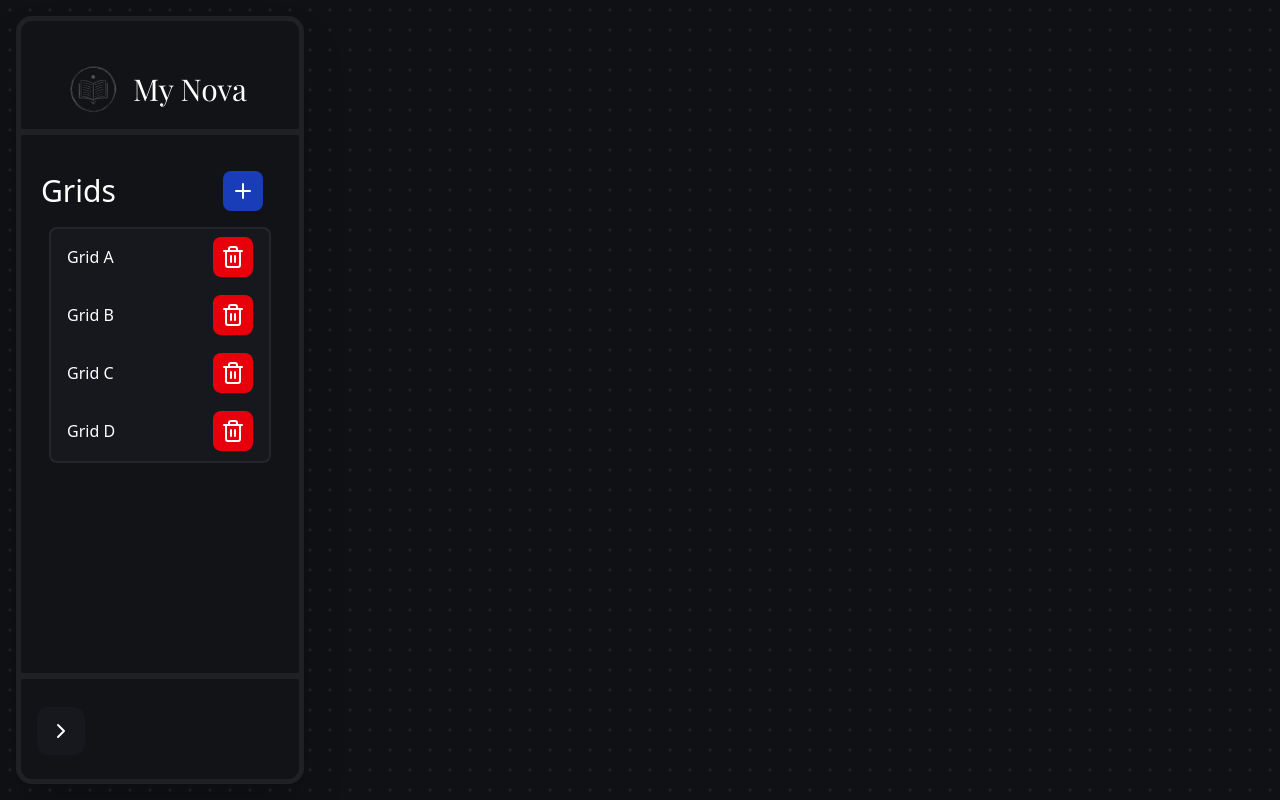
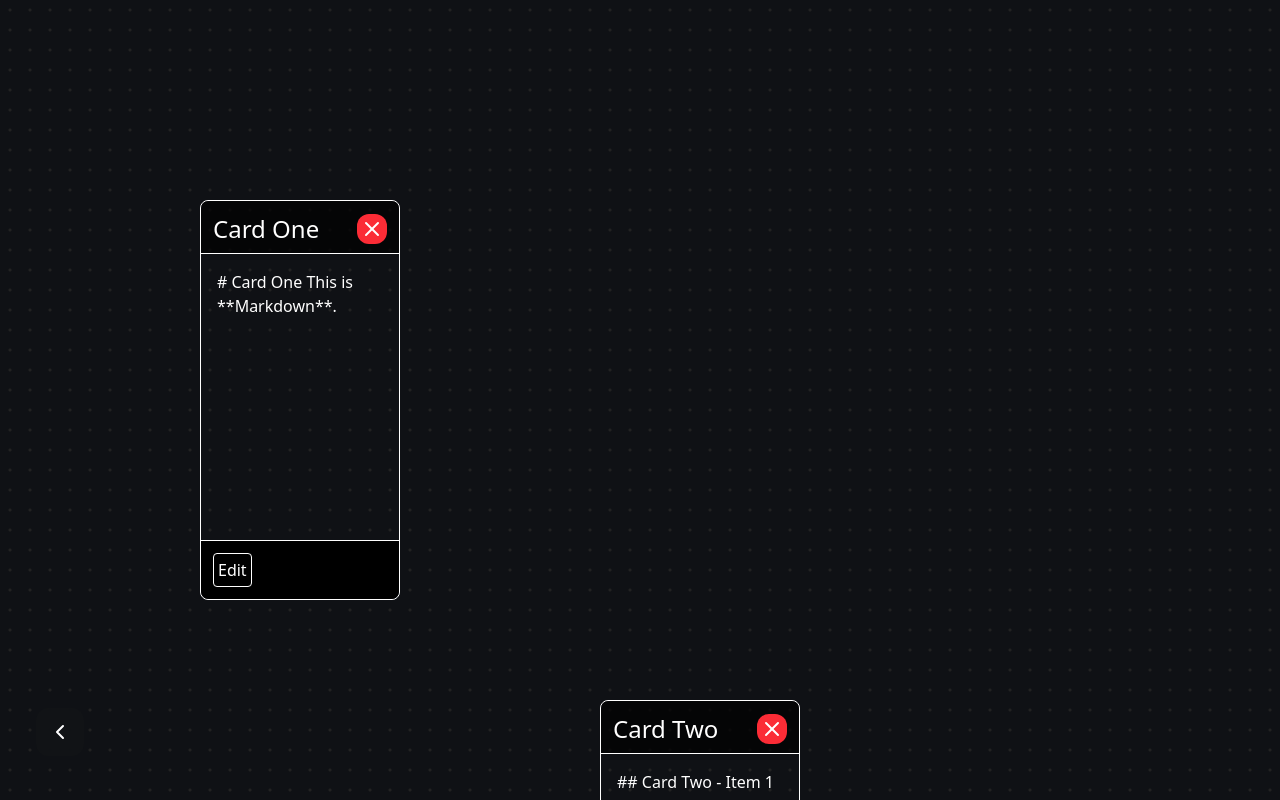
Before and after one commit to YamiNo-Okami/nova, a React (Vite) app: page / in a window 1280 px wide. Built offline with nearby package versions, Linux system fonts and the light colour scheme; a web font is replaced by a local one.

Commit message:
completed cards update, drag and resize logics

```diff
--- a/src/App.css
+++ b/src/App.css
@@ -79,3 +79,9 @@ body {
   padding: 0;
   margin: 0;
 }
+
+.no-select{
+  -webkit-user-select: none; /* Safari */
+  -ms-user-select: none; /* IE 10 and IE 11 */
+  user-select: none; /* Standard syntax */
+}
--- a/src/App.tsx
+++ b/src/App.tsx
@@ -4,7 +4,7 @@ import './App.css'
 import Canvas from './components/Canvas'
 
 function App() {
-  const [collapse, setCollapse] = useState(false)
+  const [collapse, setCollapse] = useState(true)
 
 
 
--- a/src/components/Canvas.tsx
+++ b/src/components/Canvas.tsx
@@ -11,7 +11,7 @@ export default function Canvas({ collapse, onToggle }: SidebarProps) {
   return (
     <>
       <div className="fixed">
-        <div className=" w-screen h-screen grid-dot flex items-center justify-center">
+        <div className=" w-screen h-screen grid-dot flex items-center justify-center ">
           <MainCanvas/>
         </div>
         <div className="">
--- a/src/components/Card.tsx
+++ b/src/components/Card.tsx
@@ -1,22 +1,88 @@
 import { X } from "lucide-react";
+import type { CardData } from "../types";
+import { useState } from "react";
 
-export default function Card() {
+export default function Card({
+  card,
+  onMouseDown,
+  isPanning,
+  onResizeMouseDown,
+  isResizeing,
+  onSave
+}: {
+  card: CardData;
+  onMouseDown: (e: React.MouseEvent, card: CardData) => void;
+  isPanning: string | null;
+  onResizeMouseDown: (e: React.MouseEvent, card: CardData) => void;
+  isResizeing: string | null;
+  onSave: (updatedCard: CardData) => void;
+}) {
+  const [editing, setEditing] = useState(false);
+  const [title, setTitle] = useState(card.title);
+  const [content, setContent] = useState(card.content);
+
+
+
+
+  function handleUpdatedTitle(newTitle: string) {
+    setTitle(newTitle);
+    const updatedCard = { ...card, title: newTitle };
+    onSave(updatedCard);
+  }
+
+  function handleUpdatedContent(newContent: string) {
+    setContent(newContent);
+    const updatedCard = { ...card, content: newContent };
+    onSave(updatedCard);
+  }
+
+  function handleSave(){
+    const updatedCard = { ...card, title: title, content: content };
+    onSave(updatedCard);
+  }
+
+
+
+
+
   return (
     <div
+      key={card.id}
+      onMouseDown={(e) => onResizeMouseDown(e, card)}
       style={{
-        width: 200, // card width dynamic later
-        height: 400, // card height dynamic later
+        width: card.width,
+        height: card.height,
+        minWidth: 150,
+        minHeight: 200,
         borderRadius: 8,
-        translate: "20px 20px", // dynamic later
+        translate: `${card.x}px ${card.y}px`,
+        cursor: isResizeing ? "nwse-resize" : "pointer",
       }}
       className="border text-white border-white"
     >
       {/*  Top Section  */}
       <div
-        style={{ backgroundColor: "rgba(0,0,0,0.7)" }}
+        key={card.id}
+        onMouseDown={(e) => onMouseDown(e, card)}
+        style={{
+          backgroundColor: "rgba(0,0,0,0.7)",
+          cursor: isPanning ? "move" : "pointer",
+        }}
         className="flex justify-between items-center pt-3 px-3 pb-2 rounded-t-lg"
       >
-        <div className="text-2xl">{/* Title  dynamic later */} title</div>
+        <div className="text-2xl">
+          {editing ? (
+            <input
+            key={card.id}
+
+            onChange={
+              (e) => handleUpdatedTitle(e.target.value)
+            }
+            defaultValue={title}></input>
+          ) : (
+            card.title
+          )}
+        </div>
         <div>
           {/* Button  */}{" "}
           <button
@@ -37,21 +103,48 @@ export default function Card() {
       <hr />
 
       {/*  Content  dynamic later */}
-      <div className="overflow-scroll h-auto w-auto max-h-80 ">  {/*scrollbar-hide */}
-      <div className="p-4 ">
-        Lorem ipsum dolor sit amet consectetur adipisicing elit. Ducimus at
-        nihil illum delectus amet reprehenderit minima exercitationem, quia
-        dolorum inventore maxime sit cumque provident. Dignissimos repudiandae
-        suscipit a doloribus molestiae!
-      </div>
+      <div className="overflow-hidden h-auto w-auto max-h-80 ">
+        {/*scrollbar-hide */}
+        <div className="p-4  ">
+          {/* Markdown content later */}
+          {editing ? (
+            <textarea
+              key={card.id}
+              style={{ width: "100%", height: "auto" }}
+              defaultValue={card.content}
+              onChange={
+                (e) => handleUpdatedContent(e.target.value)
+              }
+            ></textarea>
+          ) : (
+            card.content
+          )}
+        </div>
       </div>
       {/* buttons edit save */}
       <div className="fixed bottom-0 bg-black w-full rounded-b-lg">
         <hr />
         <div className="bottom-0 w-full flex justify-between p-3">
-          <button className=" p-1 border border-white hover:bg-white hover:text-black rounded">Edit</button>
-          <button className=" p-1 border border-white hover:bg-white hover:text-black rounded">Preview</button>
-          <button className=" p-1 border border-white hover:bg-white hover:text-black rounded">Save</button>
+          {!editing ? (
+            <button
+              onClick={() => {
+                setEditing(true);
+              }}
+              className=" p-1 border border-white hover:bg-white hover:text-black rounded"
+            >
+              Edit
+            </button>
+          ) : (
+            <button
+              onClick={() => {
+                setEditing(false);
+                handleSave();
+              }}
+              className=" p-1 border border-white hover:bg-white hover:text-black rounded"
+            >
+              Preview
+            </button>
+          )}
         </div>
       </div>
     </div>
--- a/src/components/MainCanvas.tsx
+++ b/src/components/MainCanvas.tsx
@@ -1,15 +1,16 @@
-
-import { useRef, useState } from "react";
+import React, { useEffect, useRef, useState } from "react";
 import Card from "./Card";
+import type { CardData } from "../types";
 
 // TODO : Add logic for loading different grids
 
 export default function MainCanvas() {
+  // Canvas Logics
   const LIMITS = {
     minY: -2000, // how far up you allow
   };
   const containerRef = useRef<HTMLDivElement>(null);
-  const [offSet, setOffSet] = useState({ y: 0 });
+  const [offSet, setOffSet] = useState({ x: 0, y: 0 });
   const [scale, setScale] = useState(1);
 
   const [isPanning, setIsPanning] = useState(false);
@@ -22,15 +23,44 @@ export default function MainCanvas() {
   }
 
   function onMouseMove(e: React.MouseEvent) {
+    if (resizeCard) {
+      setCards((cards) =>
+        cards.map((card) =>
+          card.id === resizeCard
+            ? {
+                ...card,
+                width: Math.max(150, (e.clientX - offSet.x - card.x * scale) / scale),
+                height: Math.max(200, (e.clientY - offSet.y - card.y * scale) / scale),
+              }
+            : card,
+        ),
+      );
+      return;
+    }
+
+    if (draggingCard) {
+      setCards((cards) =>
+        cards.map((card) =>
+          card.id === draggingCard
+            ? {
+                ...card,
+                x: (e.clientX - offSet.x - dragOffset.current.x) / scale,
+                y: (e.clientY - offSet.y - dragOffset.current.y) / scale,
+              }
+            : card,
+        ),
+      );
+      return;
+    }
+
     if (!isPanning) return;
     // const dx = e.clientX-lastPos.current.x
     const dy = e.clientY - lastPos.current.y;
 
-
-    setOffSet((o) => ({ y: Math.min(
-         0,
-        Math.max(LIMITS.minY,o.y + dy)
-    )}));
+    setOffSet((o) => ({
+      x: o.x,
+      y: Math.min(0, Math.max(LIMITS.minY, o.y + dy)),
+    }));
 
     lastPos.current = { y: e.clientY };
     console.log("panning", offSet.y);
@@ -48,6 +78,76 @@ export default function MainCanvas() {
     setScale((s) => Math.min(Math.max(s + delta, 0.2), 3));
   }
 
+  // Cards Logics
+  useEffect(() => {
+  const stopAll = (e: MouseEvent) => {
+    if (e.button !== 0) return;
+    setDraggingCard(null);
+    setResizeCard(null);
+  };
+
+  window.addEventListener("mouseup", stopAll);
+  return () => window.removeEventListener("mouseup", stopAll);
+}, []);
+
+
+
+
+  const [cards, setCards] = useState<CardData[]>([
+    {
+      id: "1",
+      title: "Card One",
+      x: 200,
+      y: 200,
+      width: 200,
+      height: 400,
+      content: "# Card One\n\nThis is **Markdown**.",
+    },
+    {
+      id: "2",
+      title: "Card Two",
+      x: 600,
+      y: 300,
+      width: 200,
+      height: 400,
+      content: "## Card Two\n\n- Item 1\n- Item 2",
+    },
+  ]);
+
+  const [draggingCard, setDraggingCard] = useState<string | null>(null);
+  const dragOffset = useRef({ x: 0, y: 0 });
+
+  const [resizeCard, setResizeCard] = useState<string | null>(null);
+  const resizeOffset = useRef({ x: 0, y: 0 });
+
+  function onCardMouseDown(e: React.MouseEvent, card: CardData) {
+    e.stopPropagation(); // prevent canvas pan
+    setDraggingCard(card.id);
+
+    dragOffset.current = {
+      x: e.clientX - card.x * scale - offSet.x,
+      y: e.clientY - card.y * scale - offSet.y,
+    };
+  }
+  function onCardResizeMouseDown(e: React.MouseEvent, card: CardData) {
+    e.stopPropagation(); // prevent canvas pan
+    setResizeCard(card.id);
+
+    resizeOffset.current = {
+      x: (e.clientX - offSet.x - resizeOffset.current.x) / scale,
+      y: (e.clientY - offSet.y - resizeOffset.current.y) / scale,
+    };
+
+
+  }
+
+  function handleSave(updatedCard: CardData) {
+    setCards((cards) =>
+      cards.map((card) => (card.id === updatedCard.id ? updatedCard : card)),
+    );
+
+  }
+
   return (
     <div
       ref={containerRef}
@@ -61,19 +161,30 @@ export default function MainCanvas() {
         cursor: isPanning ? "grabbing" : "grab",
         backgroundColor: "var(--color-canvas-bg)",
       }}
-      className="h-screen"
+      className="h-screen "
     >
       <div
         style={{
           position: "relative",
+          width:4000,
           height: 4000,
           transform: `translate(0px,${offSet.y}px) scale(${scale})`,
           transformOrigin: "0 0",
           backgroundImage: "radial-gradient(#222 1px, transparent 2px)",
           backgroundSize: "20px 20px",
         }}
-      >{" "}
-      <Card />
+      >
+        {cards.map((card) => (
+          <Card
+            key={card.id}
+            onSave={handleSave}
+            card={card}
+            onMouseDown={(e) => onCardMouseDown(e, card)}
+            isPanning={draggingCard}
+            onResizeMouseDown={(e) => onCardResizeMouseDown(e, card)}
+            isResizeing={resizeCard}
+          />
+        ))}
       </div>
       {/* the dot grid */}
     </div>
--- a/src/types.ts
+++ b/src/types.ts
@@ -8,6 +8,7 @@ export type CardData = {
     id: string;
     x: number;
     y: number;
+    title:string;
     width: number;
     height: number;
     content: string;
```
